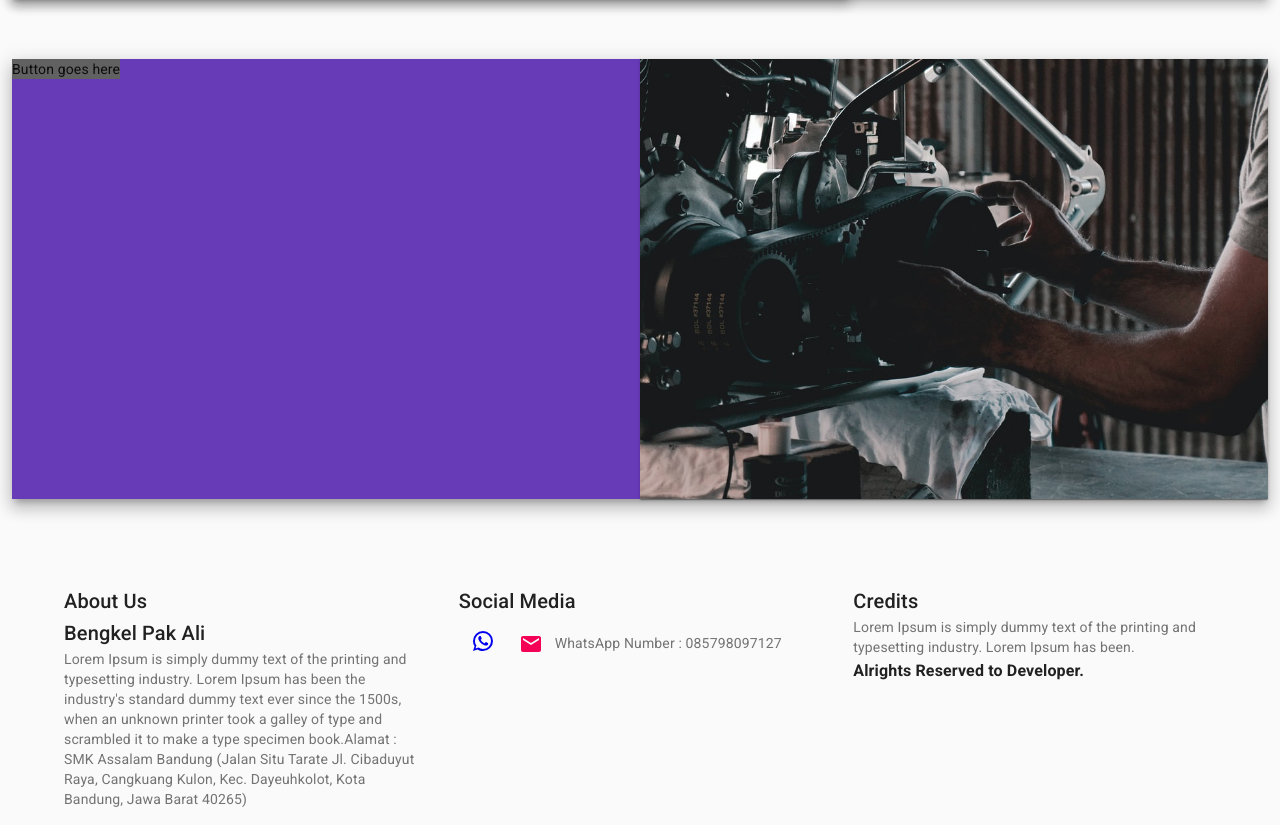
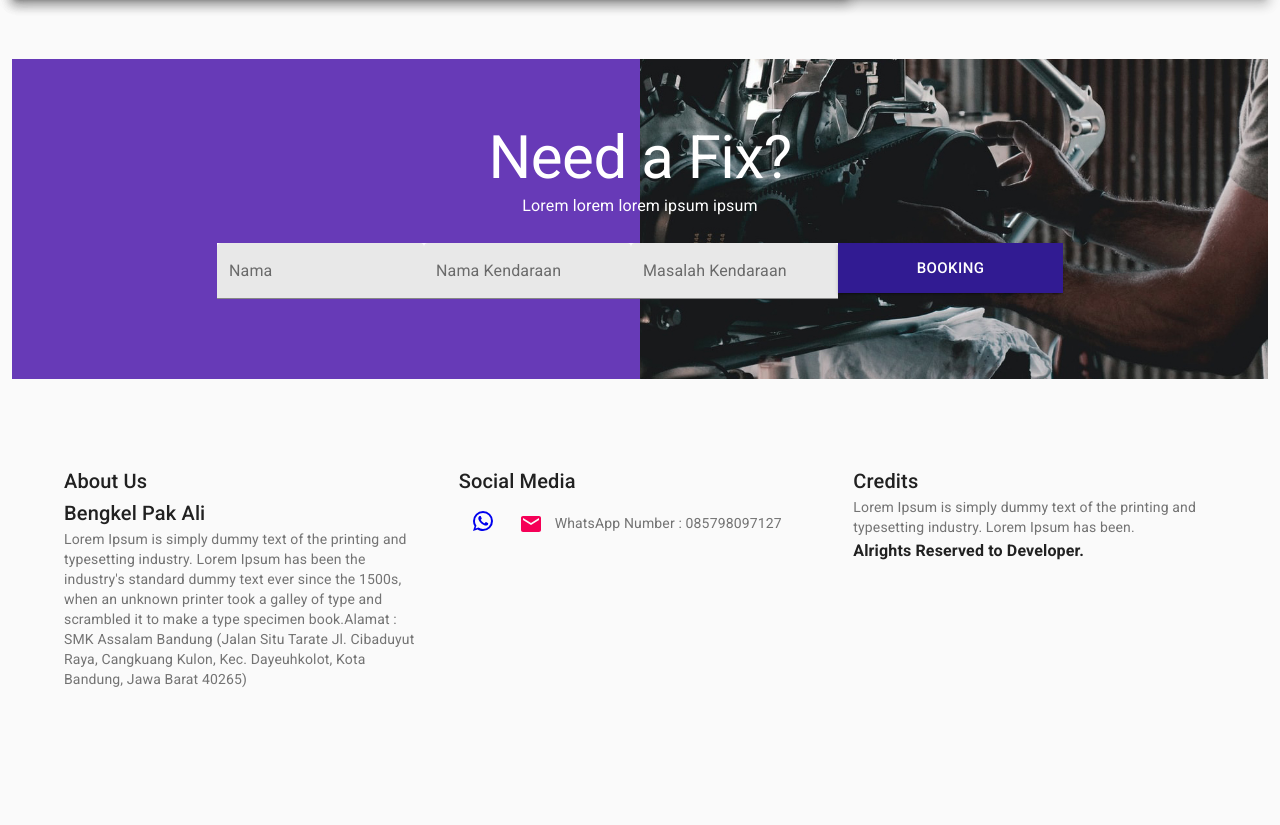
Before and after one commit to Jauzy/ifmas-web, a Gatsby site: page / in a window 1280 px wide. Shown: the part 2326-3151 px from the top of the page. After the commit the page ends 3031 px from the top, so only its background shows below. Built offline with nearby package versions, Linux system fonts and the light colour scheme; Gatsby itself is replaced by a stand-in of ours.

Commit message:
Home 90% done

```diff
--- a/src/pages/index.js
+++ b/src/pages/index.js
@@ -1,4 +1,4 @@
-import React from "react"
+import React, { useState } from "react"
 import Container from '@material-ui/core/Container'
 import Grid from '@material-ui/core/Grid'
 import Typography from '@material-ui/core/Typography'
@@ -15,9 +15,11 @@ import ListItem from '@material-ui/core/ListItem'
 import ListItemIcon from '@material-ui/core/ListItemIcon'
 import ListItemText from '@material-ui/core/ListItemText'
 import Divider from '@material-ui/core/Divider'
+import TextField from '@material-ui/core/TextField'
+import Link from '@material-ui/core/Link'
 
 import ArrowForwardIosIcon from '@material-ui/icons/ArrowForwardIos'
-import AccessTimeIcon from '@material-ui/icons/AccessTime';
+import AccessTimeIcon from '@material-ui/icons/AccessTime'
 
 import purple from '@material-ui/core/colors/purple'
 import deepPurple from '@material-ui/core/colors/deepPurple'
@@ -41,7 +43,33 @@ const mainButtonStyle = {
 
 
 
+
+
+
+
+
 const IndexPage = ({ data }) => {
+
+	const [nama,setVal] = useState('')
+	const [kendaraan,setKendaran] = useState('')
+	const [masalah,setMasalah] = useState('')
+
+	function getWaLink() {
+			return `https://wa.me/6285798097127?text=Hallo,+nama+saya+${nama}+dan+saya+mempunyai+${kendaraan}+dengan+${masalah}+`
+	}
+
+	function prosesValName(t) {
+			setVal(t.target.value.replace(" ", "+"))
+	}
+
+	function prosesValKendaraan(t) {
+		setKendaran(t.target.value.replace(" ", "+"))
+	}
+
+	function prosesValMasalah(t) {
+			setMasalah(t.target.value.replace(" ", "+"))
+	}
+
 	return (
 		<div style={{ height: '80vh', backgroundImage: `url(${ImageBG})`, backgroundSize: 'cover', backgroundRepeat: 'no-repeat' }}>
 			<Layout>
@@ -201,39 +229,34 @@ const IndexPage = ({ data }) => {
 							</Grid>
 						</Paper>
 
+
 						{/* WIP	 */}
-						<Grid container sm={12} style={{marginTop: '5%'}}>
-							<Box bgcolor="grey.700" position="absolute" zIndex="tooltip">
-								Button goes here
-							</Box>
+						<Grid container sm style={{marginTop: '5%'}}>
+							<Box
+								width height={'100%'}
+								mb={10} textAlign='center'
+								style={{backgroundColor: `${accent}`, backgroundImage: `url(${Engine})`, backgroundRepeat: 'no-repeat', backgroundSize: '50%',backgroundPosition: 'right'}}
+							>
+								<Typography variant='h2' style={{ fontWeight: 'normal', marginTop: '5%', color: 'white' }}>Need a Fix?</Typography>
+								<Typography variant='body1' style={{ fontWeight: 'normal', color: 'white', marginBottom: '2%' }}>Lorem lorem lorem ipsum ipsum</Typography>
+								<form  autoComplete="off">
+									{/* Repeating?*/}
+									<TextField type='text' label="Nama" variant="filled" style={{ backgroundColor: 'white' }} onChange={t => prosesValName(t)} />
+									<TextField type='text' label="Nama Kendaraan" variant="filled" style={{ backgroundColor: 'white' }} onChange={t => prosesValKendaraan(t)} />
+									<TextField type='text'label="Masalah Kendaraan" variant="filled" style={{ backgroundColor: 'white' }} onChange={t => prosesValMasalah(t) } />
+									<a
+										href={getWaLink()}
+										target="_blank"
+									>
+										<Button variant="contained" size='large' style={{ color: 'white', backgroundColor: `${deepPurple[900]}`, ...mainButtonStyle }}>
+											BOOKING
+										</Button>
+									</a>
 
-							<Box
-								bgcolor= {accent}
-								position="relative"
-								zIndex="modal"
-								height='100%'
-								width
-								boxShadow={10}
-							>
-								<Grid container>
-									<Grid sm item></Grid>
-									<Grid sm item>
-										<Card square>
-										<CardMedia
-											style={{ height: 0, paddingTop: '70%' }}
-											image={Engine}
-										/>
-										</Card>
-									</Grid>
-								</Grid>
+								</form>
+
 							</Box>
 						</Grid>
-
-
-
-
-
-
 
 					</Grid>
 				</Container>
```
